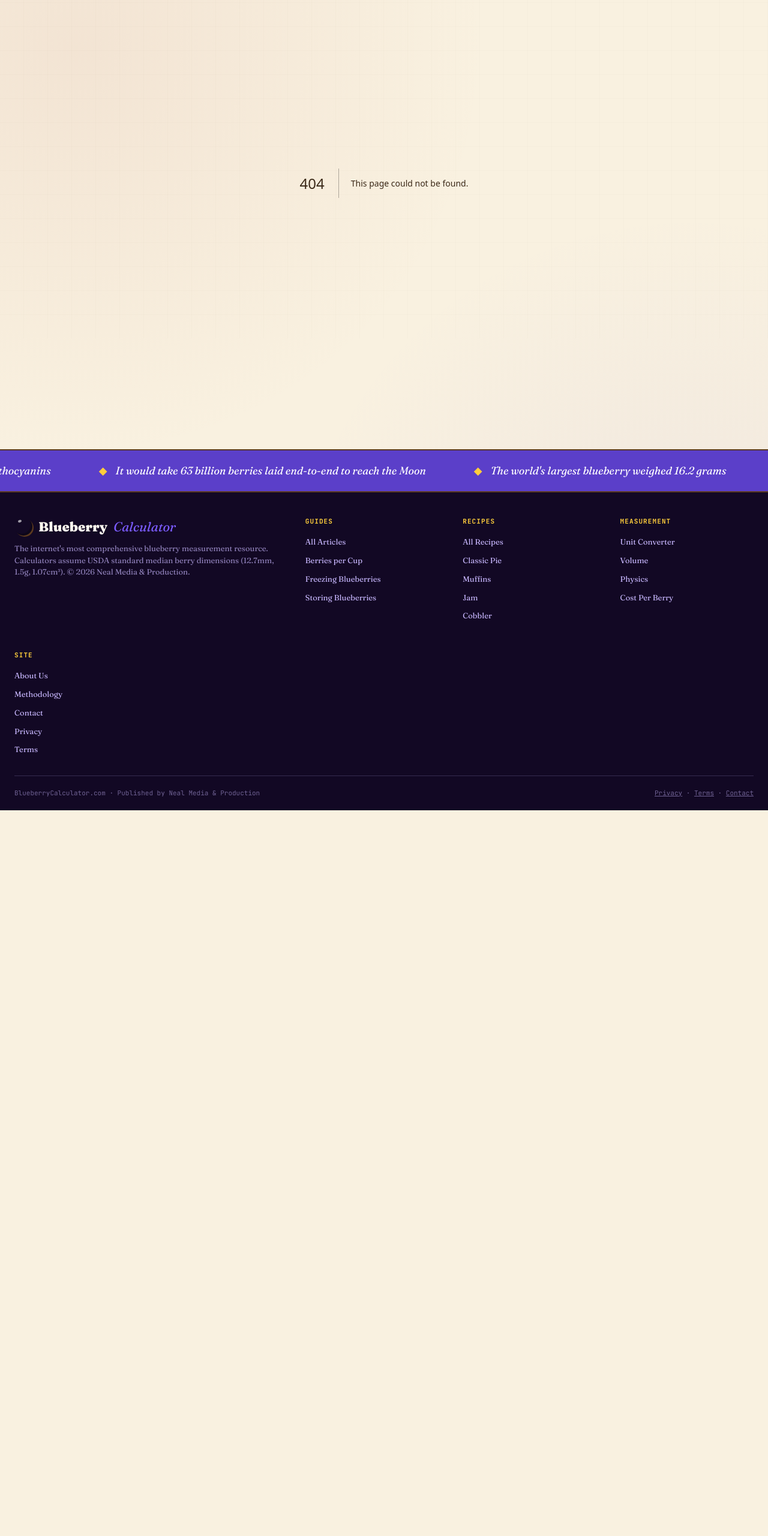
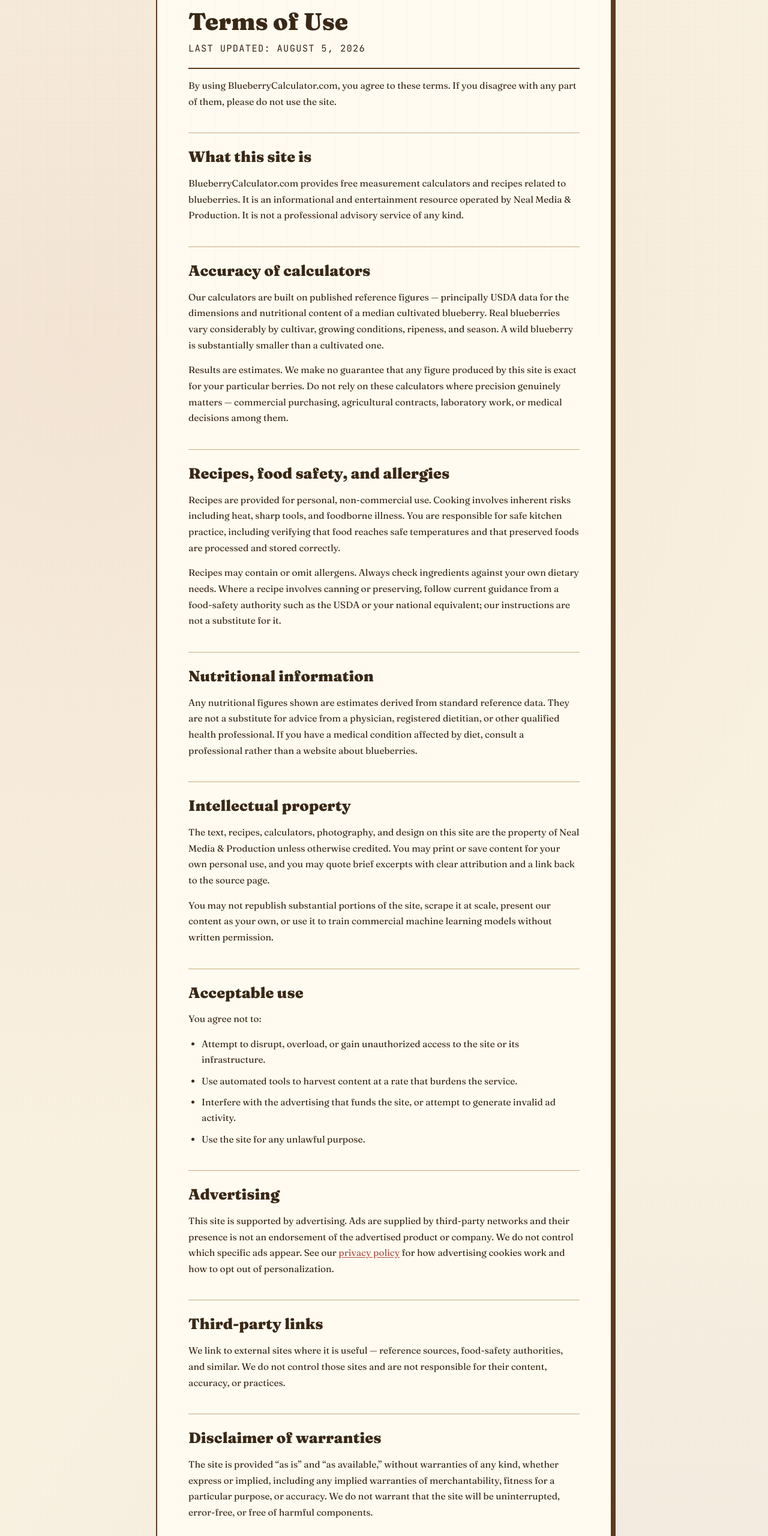
Before and after one commit to AKNeal/blueberry-calculator, a Next.js app: page /terms in a window 1280 px wide. Before the commit this address had no page. Shown: the part 236-2797 px from the top of the page at 60% size. Before the commit the page ends 1587 px from the top, so only its background shows below. Built offline with nearby package versions, Linux system fonts and the light colour scheme.

Commit message:
Add terms of use page

```diff
--- /dev/null
+++ b/app/terms/page.tsx
@@ -0,0 +1,142 @@
+import type { Metadata } from "next";
+import ThemeBody from "@/components/ThemeBody";
+import { SITE } from "@/lib/site";
+
+export const metadata: Metadata = {
+  title: "Terms of Use",
+  description:
+    "The terms governing your use of BlueberryCalculator.com, including accuracy disclaimers for recipes and calculator results.",
+};
+
+export default function TermsPage() {
+  return (
+    <>
+      <ThemeBody theme="country" />
+      <main className="doc-page">
+        <div className="doc-inner">
+          <div className="doc-eyebrow">▸ Legal</div>
+          <h1>Terms of Use</h1>
+          <p className="doc-updated">Last updated: {SITE.policyUpdated}</p>
+
+          <p className="doc-lede">
+            By using {SITE.name}, you agree to these terms. If you disagree with any part
+            of them, please do not use the site.
+          </p>
+
+          <h2>What this site is</h2>
+          <p>
+            {SITE.name} provides free measurement calculators and recipes related to
+            blueberries. It is an informational and entertainment resource operated by{" "}
+            {SITE.publisher}. It is not a professional advisory service of any kind.
+          </p>
+
+          <h2>Accuracy of calculators</h2>
+          <p>
+            Our calculators are built on published reference figures — principally USDA
+            data for the dimensions and nutritional content of a median cultivated
+            blueberry. Real blueberries vary considerably by cultivar, growing conditions,
+            ripeness, and season. A wild blueberry is substantially smaller than a
+            cultivated one.
+          </p>
+          <p>
+            Results are estimates. We make no guarantee that any figure produced by this
+            site is exact for your particular berries. Do not rely on these calculators
+            where precision genuinely matters — commercial purchasing, agricultural
+            contracts, laboratory work, or medical decisions among them.
+          </p>
+
+          <h2>Recipes, food safety, and allergies</h2>
+          <p>
+            Recipes are provided for personal, non-commercial use. Cooking involves
+            inherent risks including heat, sharp tools, and foodborne illness. You are
+            responsible for safe kitchen practice, including verifying that food reaches
+            safe temperatures and that preserved foods are processed and stored correctly.
+          </p>
+          <p>
+            Recipes may contain or omit allergens. Always check ingredients against your
+            own dietary needs. Where a recipe involves canning or preserving, follow
+            current guidance from a food-safety authority such as the USDA or your national
+            equivalent; our instructions are not a substitute for it.
+          </p>
+
+          <h2>Nutritional information</h2>
+          <p>
+            Any nutritional figures shown are estimates derived from standard reference
+            data. They are not a substitute for advice from a physician, registered
+            dietitian, or other qualified health professional. If you have a medical
+            condition affected by diet, consult a professional rather than a website about
+            blueberries.
+          </p>
+
+          <h2>Intellectual property</h2>
+          <p>
+            The text, recipes, calculators, photography, and design on this site are the
+            property of {SITE.publisher} unless otherwise credited. You may print or save
+            content for your own personal use, and you may quote brief excerpts with clear
+            attribution and a link back to the source page.
+          </p>
+          <p>
+            You may not republish substantial portions of the site, scrape it at scale,
+            present our content as your own, or use it to train commercial machine learning
+            models without written permission.
+          </p>
+
+          <h2>Acceptable use</h2>
+          <p>You agree not to:</p>
+          <ul>
+            <li>Attempt to disrupt, overload, or gain unauthorized access to the site or its infrastructure.</li>
+            <li>Use automated tools to harvest content at a rate that burdens the service.</li>
+            <li>Interfere with the advertising that funds the site, or attempt to generate invalid ad activity.</li>
+            <li>Use the site for any unlawful purpose.</li>
+          </ul>
+
+          <h2>Advertising</h2>
+          <p>
+            This site is supported by advertising. Ads are supplied by third-party networks
+            and their presence is not an endorsement of the advertised product or company.
+            We do not control which specific ads appear. See our{" "}
+            <a href="/privacy">privacy policy</a> for how advertising cookies work and how
+            to opt out of personalization.
+          </p>
+
+          <h2>Third-party links</h2>
+          <p>
+            We link to external sites where it is useful — reference sources, food-safety
+            authorities, and similar. We do not control those sites and are not responsible
+            for their content, accuracy, or practices.
+          </p>
+
+          <h2>Disclaimer of warranties</h2>
+          <p>
+            The site is provided &ldquo;as is&rdquo; and &ldquo;as available,&rdquo; without
+            warranties of any kind, whether express or implied, including any implied
+            warranties of merchantability, fitness for a particular purpose, or accuracy.
+            We do not warrant that the site will be uninterrupted, error-free, or free of
+            harmful components.
+          </p>
+
+          <h2>Limitation of liability</h2>
+          <p>
+            To the fullest extent permitted by law, {SITE.publisher} is not liable for any
+            indirect, incidental, or consequential damages arising from your use of this
+            site — including reliance on a calculator result, the outcome of a recipe, or
+            any loss connected to content found here.
+          </p>
+
+          <h2>Changes to these terms</h2>
+          <p>
+            We may revise these terms from time to time. Continued use of the site after a
+            change constitutes acceptance of the revised terms. The &ldquo;last
+            updated&rdquo; date above reflects the current version.
+          </p>
+
+          <h2>Contact</h2>
+          <p>
+            Questions about these terms can be sent to{" "}
+            <a href={`mailto:${SITE.email}`}>{SITE.email}</a>.
+          </p>
+        </div>
+      </main>
+    </>
+  );
+}
```
